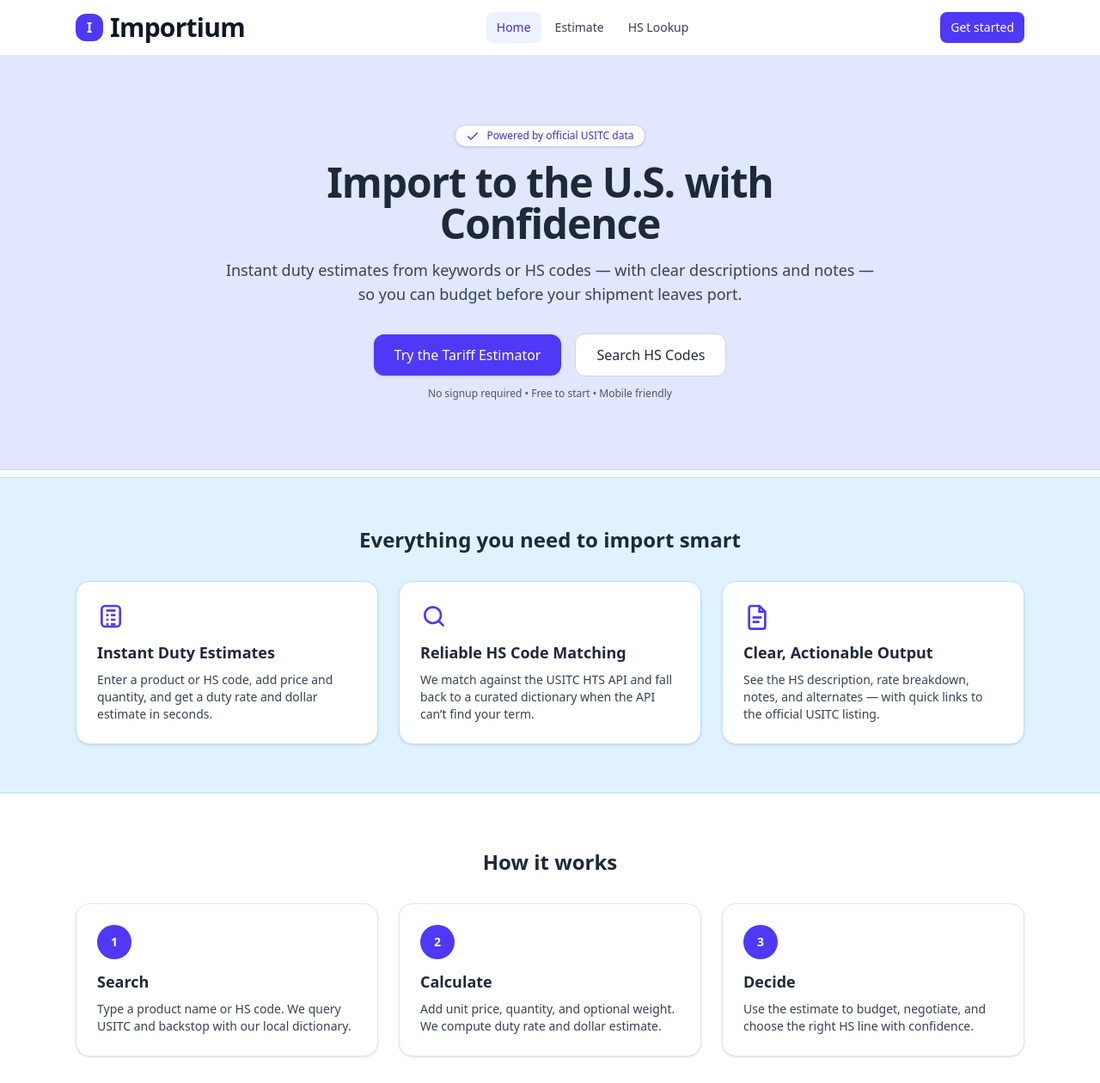
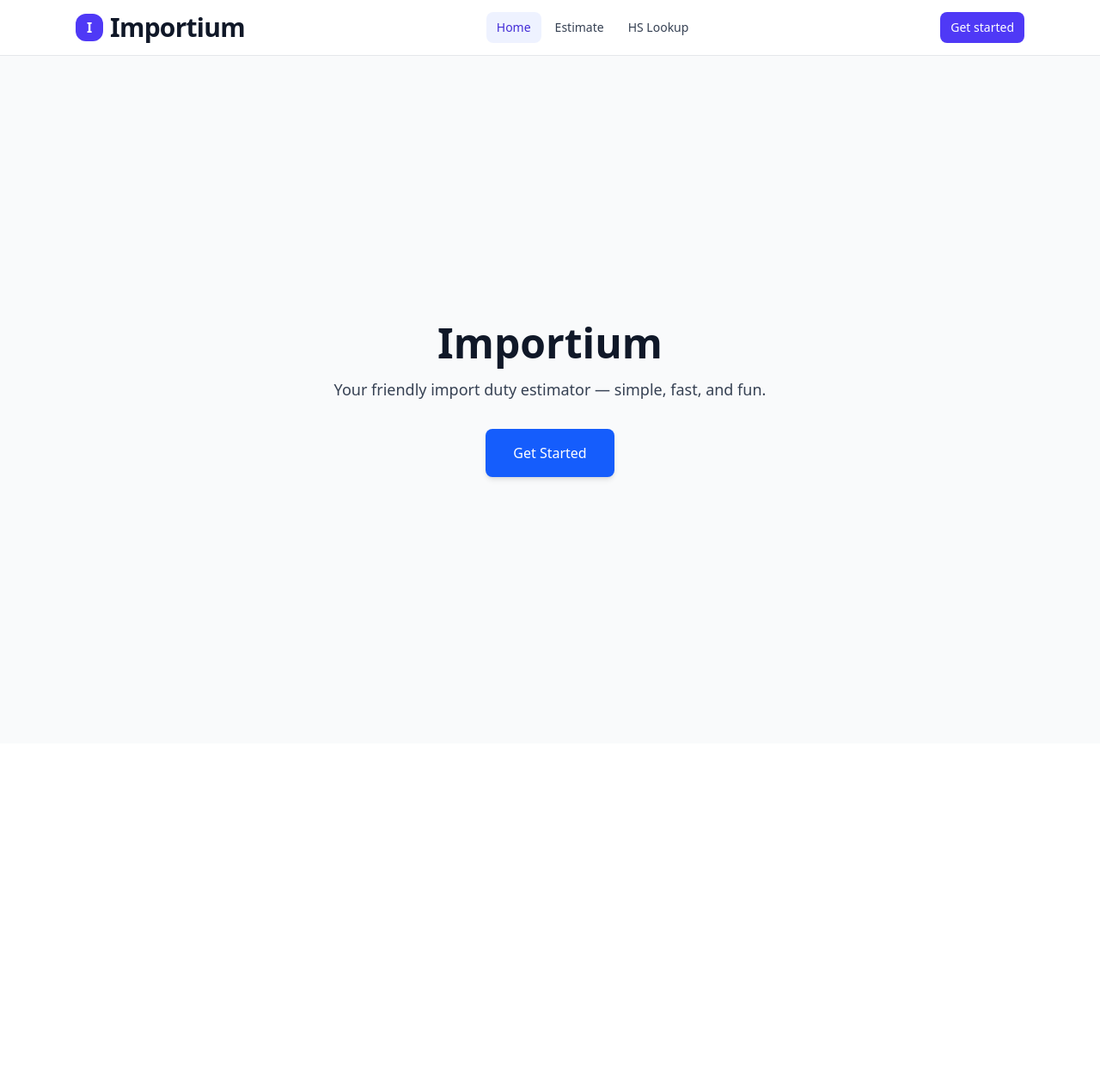
Before and after one commit to jamielaird511/my-app, a Next.js app: page / in a window 1280 px wide. Shown: the top 1260 px of the page at 86% size. After the commit the page ends 865 px from the top, so only its background shows below. Built offline with nearby package versions, Linux system fonts and the light colour scheme.

Commit message:
restore landing page from v0.1.0

```diff
--- a/src/app/page.tsx
+++ b/src/app/page.tsx
@@ -1,241 +1,21 @@
-// app/page.tsx
-import Link from 'next/link';
+// src/app/page.tsx
+import Link from "next/link";
 
-function CheckIcon(props: React.SVGProps<SVGSVGElement>) {
+export default function Home() {
   return (
-    <svg viewBox="0 0 24 24" aria-hidden="true" {...props}>
-      <path
-        d="M20 7L9 18l-5-5"
-        fill="none"
-        stroke="currentColor"
-        strokeWidth="2"
-        strokeLinecap="round"
-      />
-    </svg>
-  );
-}
-function CalcIcon(props: React.SVGProps<SVGSVGElement>) {
-  return (
-    <svg viewBox="0 0 24 24" aria-hidden="true" {...props}>
-      <rect
-        x="4"
-        y="3"
-        width="16"
-        height="18"
-        rx="3"
-        className="fill-none stroke-current"
-        strokeWidth="2"
-      />
-      <path
-        d="M8 7h8M8 11h2M8 15h2M8 19h2M12 11h4M12 15h4M12 19h4"
-        className="fill-none stroke-current"
-        strokeWidth="2"
-      />
-    </svg>
-  );
-}
-function SearchIcon(props: React.SVGProps<SVGSVGElement>) {
-  return (
-    <svg viewBox="0 0 24 24" aria-hidden="true" {...props}>
-      <circle cx="11" cy="11" r="7" className="fill-none stroke-current" strokeWidth="2" />
-      <path
-        d="M20 20l-3.5-3.5"
-        className="fill-none stroke-current"
-        strokeWidth="2"
-        strokeLinecap="round"
-      />
-    </svg>
-  );
-}
-function DocIcon(props: React.SVGProps<SVGSVGElement>) {
-  return (
-    <svg viewBox="0 0 24 24" aria-hidden="true" {...props}>
-      <path
-        d="M7 3h7l5 5v13a2 2 0 0 1-2 2H7a2 2 0 0 1-2-2V5a2 2 0 0 1 2-2z"
-        className="fill-none stroke-current"
-        strokeWidth="2"
-      />
-      <path d="M14 3v5h5M8 13h8M8 17h6" className="fill-none stroke-current" strokeWidth="2" />
-    </svg>
-  );
-}
-
-export default function HomePage() {
-  return (
-    <main className="flex min-h-screen flex-col text-gray-800">
-      {/* HERO */}
-      <section className="bg-indigo-100 border-b border-indigo-200">
-        <div className="mx-auto w-full max-w-6xl px-6 py-16 sm:py-20">
-          <div className="mx-auto max-w-3xl text-center">
-            <span className="inline-flex items-center gap-2 rounded-full border border-indigo-200 bg-white px-3 py-1 text-xs text-indigo-700 shadow-sm">
-              <CheckIcon className="h-4 w-4 text-indigo-600" /> Powered by official USITC data
-            </span>
-            <h1 className="mt-4 text-4xl font-extrabold tracking-tight sm:text-5xl">
-              Import to the U.S. with Confidence
-            </h1>
-            <p className="mt-4 text-lg text-gray-700">
-              Instant duty estimates from keywords or HS codes — with clear descriptions and notes —
-              so you can budget before your shipment leaves port.
+    <main className="min-h-screen flex items-center justify-center bg-gray-50 px-6">
+      <div className="max-w-2xl text-center">
+        <h1 className="text-5xl font-bold mb-4 text-gray-900">Importium</h1>
+        <p className="text-lg text-gray-700 mb-8">
+          Your friendly import duty estimator — simple, fast, and fun.
         </p>
-            <div className="mt-8 flex flex-col items-center justify-center gap-4 sm:flex-row">
         <Link
           href="/estimate"
-                className="w-full rounded-xl bg-indigo-600 px-6 py-3 text-center font-medium text-white shadow-sm transition hover:scale-[1.02] hover:bg-indigo-700 sm:w-auto"
+          className="inline-block bg-blue-600 text-white px-8 py-4 rounded-lg shadow-md hover:bg-blue-700 hover:shadow-lg transition duration-200"
         >
-                Try the Tariff Estimator
-              </Link>
-              <Link
-                href="/hs"
-                className="w-full rounded-xl border border-gray-300 bg-white px-6 py-3 text-center font-medium transition hover:border-gray-400 sm:w-auto"
-              >
-                Search HS Codes
+          Get Started
         </Link>
       </div>
-            <p className="mt-3 text-xs text-gray-600">
-              No signup required • Free to start • Mobile friendly
-            </p>
-          </div>
-        </div>
-      </section>
-
-      <div className="h-2 w-full bg-white" />
-
-      {/* FEATURES */}
-      <section className="bg-sky-100 border-y border-sky-200">
-        <div className="mx-auto w-full max-w-6xl px-6 py-12 sm:py-14">
-          <h2 className="text-center text-2xl font-bold">Everything you need to import smart</h2>
-          <div className="mt-8 grid grid-cols-1 gap-6 sm:grid-cols-2 lg:grid-cols-3">
-            <div className="rounded-2xl border border-sky-200 bg-white p-6 shadow-sm transition hover:shadow-md">
-              <CalcIcon className="h-8 w-8 text-indigo-600" />
-              <h3 className="mt-3 text-lg font-semibold">Instant Duty Estimates</h3>
-              <p className="mt-2 text-sm text-gray-700">
-                Enter a product or HS code, add price and quantity, and get a duty rate and dollar
-                estimate in seconds.
-              </p>
-            </div>
-            <div className="rounded-2xl border border-sky-200 bg-white p-6 shadow-sm transition hover:shadow-md">
-              <SearchIcon className="h-8 w-8 text-indigo-600" />
-              <h3 className="mt-3 text-lg font-semibold">Reliable HS Code Matching</h3>
-              <p className="mt-2 text-sm text-gray-700">
-                We match against the USITC HTS API and fall back to a curated dictionary when the
-                API can’t find your term.
-              </p>
-            </div>
-            <div className="rounded-2xl border border-sky-200 bg-white p-6 shadow-sm transition hover:shadow-md">
-              <DocIcon className="h-8 w-8 text-indigo-600" />
-              <h3 className="mt-3 text-lg font-semibold">Clear, Actionable Output</h3>
-              <p className="mt-2 text-sm text-gray-700">
-                See the HS description, rate breakdown, notes, and alternates — with quick links to
-                the official USITC listing.
-              </p>
-            </div>
-          </div>
-        </div>
-      </section>
-
-      <div className="h-2 w-full bg-white" />
-
-      {/* HOW IT WORKS */}
-      <section className="bg-white border-b border-gray-200">
-        <div className="mx-auto w-full max-w-6xl px-6 py-12 sm:py-14">
-          <h2 className="text-center text-2xl font-bold">How it works</h2>
-          <div className="mt-8 grid grid-cols-1 gap-6 sm:grid-cols-3">
-            {[
-              {
-                n: '1',
-                title: 'Search',
-                body: 'Type a product name or HS code. We query USITC and backstop with our local dictionary.',
-              },
-              {
-                n: '2',
-                title: 'Calculate',
-                body: 'Add unit price, quantity, and optional weight. We compute duty rate and dollar estimate.',
-              },
-              {
-                n: '3',
-                title: 'Decide',
-                body: 'Use the estimate to budget, negotiate, and choose the right HS line with confidence.',
-              },
-            ].map((s) => (
-              <div
-                key={s.n}
-                className="rounded-2xl border border-gray-200 bg-white p-6 shadow-sm transition hover:shadow-md"
-              >
-                <div className="flex h-10 w-10 items-center justify-center rounded-full bg-indigo-600 text-sm font-semibold text-white">
-                  {s.n}
-                </div>
-                <h3 className="mt-3 text-lg font-semibold">{s.title}</h3>
-                <p className="mt-2 text-sm text-gray-700">{s.body}</p>
-              </div>
-            ))}
-          </div>
-
-          <div className="mt-8 flex flex-col items-center justify-center gap-3 sm:flex-row">
-            <Link
-              href="/estimate"
-              className="rounded-xl bg-indigo-600 px-6 py-3 font-medium text-white shadow-sm transition hover:scale-[1.02] hover:bg-indigo-700"
-            >
-              Estimate Duty
-            </Link>
-            <Link
-              href="/hs"
-              className="rounded-xl border border-gray-300 bg-white px-6 py-3 font-medium transition hover:border-gray-400"
-            >
-              Find an HS Code
-            </Link>
-          </div>
-        </div>
-      </section>
-
-      <div className="h-2 w-full bg-white" />
-
-      {/* TRUST STRIP */}
-      <section className="bg-amber-100 border-y border-amber-200">
-        <div className="mx-auto w-full max-w-6xl px-6 py-10">
-          <div className="grid grid-cols-1 gap-6 text-center sm:grid-cols-3">
-            <div className="rounded-xl border border-amber-200 bg-white p-5 shadow-sm">
-              <div className="text-sm font-semibold text-gray-900">Live data</div>
-              <p className="mt-1 text-sm text-gray-700">Rates from the official USITC HTS API.</p>
-            </div>
-            <div className="rounded-xl border border-amber-200 bg-white p-5 shadow-sm">
-              <div className="text-sm font-semibold text-gray-900">Accurate by default</div>
-              <p className="mt-1 text-sm text-gray-700">
-                Sensible fallbacks when the API can’t match your term.
-              </p>
-            </div>
-            <div className="rounded-xl border border-amber-200 bg-white p-5 shadow-sm">
-              <div className="text-sm font-semibold text-gray-900">Fast & private</div>
-              <p className="mt-1 text-sm text-gray-700">No account required to get started.</p>
-            </div>
-          </div>
-        </div>
-      </section>
-
-      <div className="h-2 w-full bg-white" />
-
-      {/* AI TEASER */}
-      <section className="bg-violet-100 border-t border-violet-200">
-        <div className="mx-auto w-full max-w-4xl px-6 py-12 text-center sm:py-14">
-          <h2 className="text-2xl font-bold">Coming soon: Importium AI Q&A</h2>
-          <p className="mt-3 text-gray-800">
-            Ask, <em>“I’m importing sunglasses from China — what do I need to know?”</em> and get
-            instant, trustworthy answers powered by trade data.
-          </p>
-          <button
-            type="button"
-            className="mt-6 rounded-xl bg-indigo-600 px-6 py-3 font-medium text-white shadow-sm transition hover:scale-[1.02] hover:bg-indigo-700"
-          >
-            Join the Waitlist
-          </button>
-        </div>
-      </section>
-
-      <footer className="mt-auto border-t border-gray-200 bg-white">
-        <div className="mx-auto w-full max-w-6xl px-6 py-6 text-center text-sm text-gray-500">
-          © {new Date().getFullYear()} Importium · Powered by USITC HTS data ·{' '}
-          <span className="whitespace-nowrap">U.S. imports only</span>
-        </div>
-      </footer>
     </main>
   );
 }
```
Lines whose indentation alone changed are shown as unchanged.
